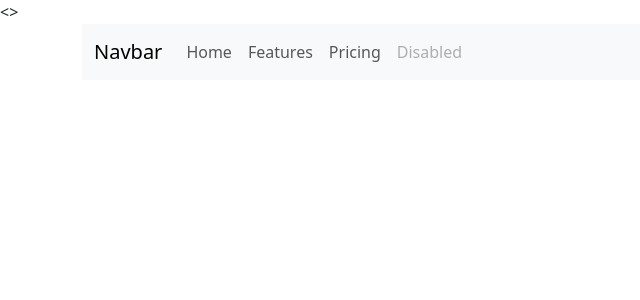
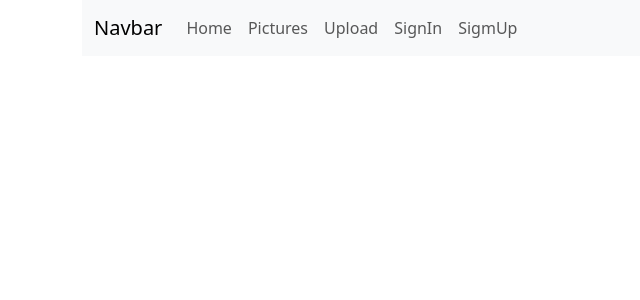
Before and after one commit to olegdenko/HW_WEB10, a Django app: template hw_web10/app_hw_web10/templates/app_hw_web10/base.html in a window 1280 px wide. Shown: the top 300 px of the page, without its empty margins (0-640 px from the left). Run offline with Django 4.2, Linux system fonts and the light colour scheme; the template is opened without the code that fills it: most values are stand-ins (such as "Sample title", 1, 10 or a date in 2020); parts of the project's set-up code (start-up, migrations or seed data) failed here and were passed over.

Commit message:
server_run_but_doesnt_work

```diff
--- a/hw_web10/app_hw_web10/templates/app_hw_web10/base.html
+++ b/hw_web10/app_hw_web10/templates/app_hw_web10/base.html
@@ -1,6 +1,5 @@
 <!DOCTYPE html>
 <html lang="en">
-  <>
     <meta charset="UTF-8" />
     <meta name="viewport" content="width=device-width, initial-scale=1.0" />
     <meta http-equiv="X-UACompatible" content="ie=edge">
@@ -10,7 +9,7 @@
       integrity="sha384-T3c6CoIi6uLrA9TneNEoa7RxnatzjcDSCmG1MXxSR1GAsXEV/Dwwykc2MPK8M2HN"
       crossorigin="anonymous"
     />
-    <title>Document</title>
+    <title>{{title}}</title>
   </head>
   <body>
     <div class="container">
@@ -20,21 +19,26 @@
                 <div class="collapse navbar-collapse" id="navbarNav">
                 <ul class="navbar-nav">
                     <li class="nav-item">
-                    <a class="nav-link" aria-current="page" href="#">Home</a>
+                    <a class="nav-link" href="#">Home</a>
                     </li>
                     <li class="nav-item">
-                    <a class="nav-link" href="#">Features</a>
+                    <a class="nav-link" href="#">Pictures</a>
                     </li>
                     <li class="nav-item">
-                    <a class="nav-link" href="#">Pricing</a>
+                    <a class="nav-link" href="#">Upload</a>
                     </li>
                     <li class="nav-item">
-                    <a class="nav-link disabled" aria-disabled="true">Disabled</a>
+                    <a class="nav-link" href="#">SignIn</a>
+                    </li>
+                    <li class="nav-item">
+                    <a class="nav-link" href="#">SigmUp</a>
                     </li>
                 </ul>
                 </div>
             </div>
-            </nav>
+        </nav>
+        {% block content%}
+        {% endblock %}
     </div>
   </body>
 </html>
--- /dev/null
+++ b/hw_web10/app_hw_web10/templates/app_hw_web10/index.html
@@ -0,0 +1,3 @@
+{% tends "app_hw_web10/base.html" %} {% block content%}
+<h1>HW WEB 10</h1>
+{% endblock %}
--- a/hw_web10/app_hw_web10/urls.py
+++ b/hw_web10/app_hw_web10/urls.py
@@ -1,5 +1,9 @@
 from django.contrib import admin
 from django.urls import path, include
 from . import views
+from .apps import AppHwWeb10Config
 
-urlpatterns = [path("", views.main, name='root']
+app_name = AppHwWeb10Config.name
+app_name = "App_HwWeb10"
+
+urlpatterns = [path("", views.main, name="root")]
--- a/hw_web10/app_hw_web10/views.py
+++ b/hw_web10/app_hw_web10/views.py
@@ -1,6 +1,7 @@
+from multiprocessing import context
 from django.shortcuts import render
 
 
 # Create your views here.
 def main(request):
-    pass
+    return render(request, "app_hw_web10/index.html", context={"title": "Web 10 hw!"})
```
